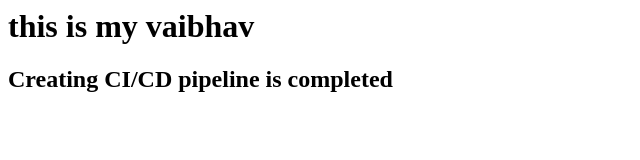
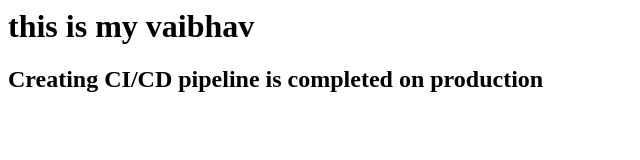
Before and after one commit to vebss123/website1, a plain HTML site: page index.html in a window 1280 px wide. Shown: the whole page, without its empty margins (0-640 px from the left). Drawn offline with Linux system fonts and the light colour scheme.

Commit message:
pushing changes on production

```diff
--- a/index.html
+++ b/index.html
@@ -2,6 +2,6 @@
 <title>CI/CD pipeline by jenkins </title>
 <body>
 <h1>this is my vaibhav </h1>
-<h2>Creating CI/CD pipeline is completed</h2>
+<h2>Creating CI/CD pipeline is completed on production</h2>
 </body>
 </html>
```
